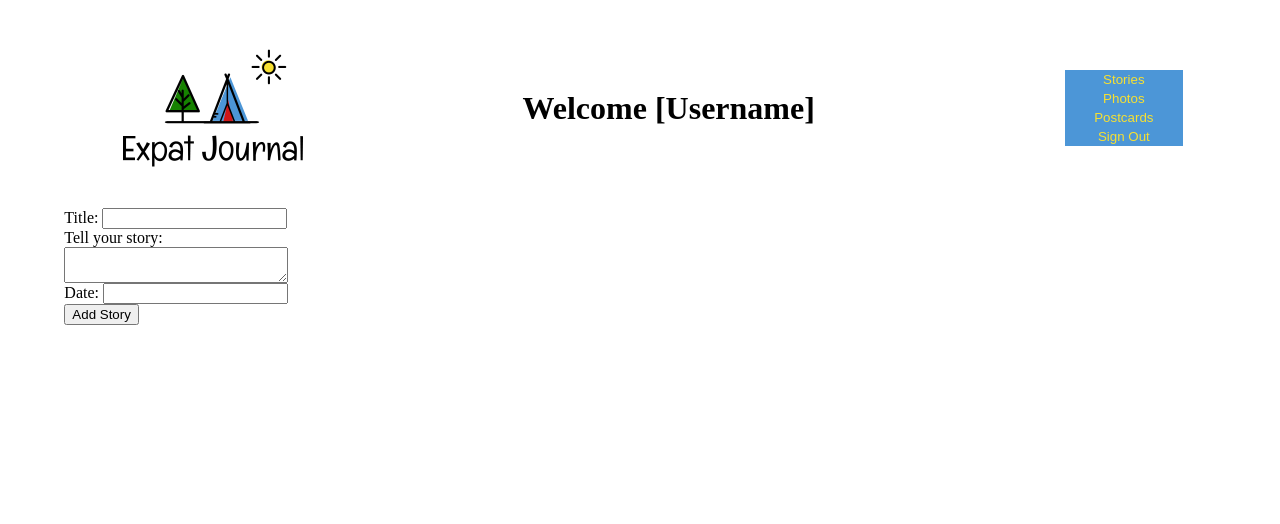
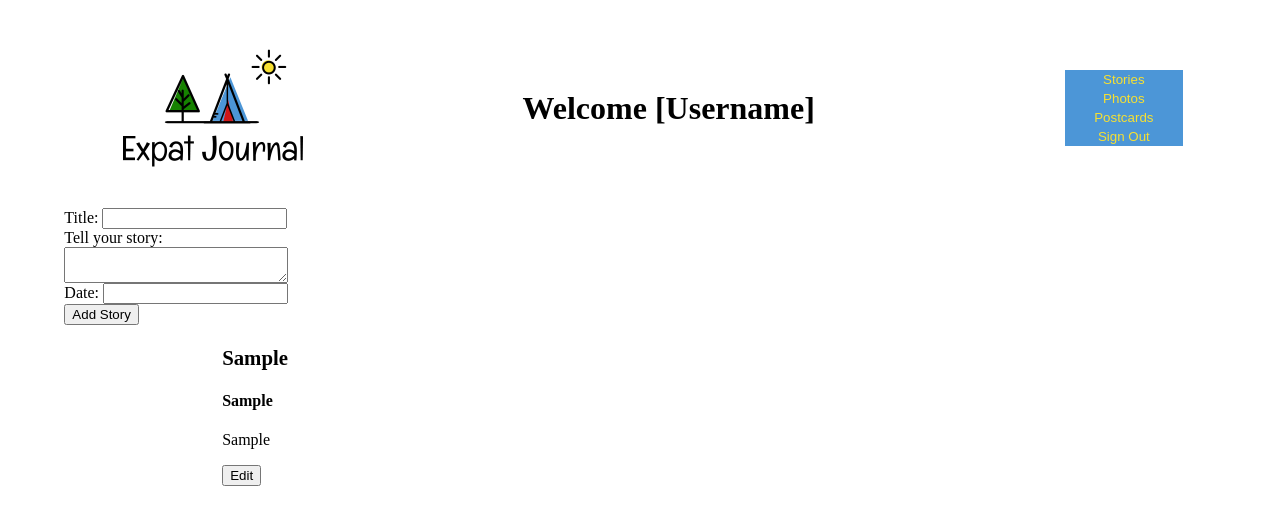
Before and after one commit to Expat-Journal8/front-end, a React (Create React App) app: page /Stories in a window 1280 px wide. Both pictures are taken after typing "Sample", "Sample", "Sample" into the empty fields and a click on the button "Add Story". Shown: the top 524 px of the page. Built offline with nearby package versions, Linux system fonts and the light colour scheme; a web font is replaced by a local one.

Commit message:
Mapping out how to edit stories...

```diff
--- a/src/App.js
+++ b/src/App.js
@@ -9,10 +9,8 @@ import Postcard from "./Components/Postcard";
 import Photo from "./Components/Photo";
 import Globe from "./Components/GlobeBanner";
 import { Switch, Route } from "react-router-dom";
-import { useLocation } from "react-router-dom";
 
 function App() {
-  const current = useLocation().pathname;
   return (
     <div className="App">
        <Switch>
--- a/src/Components/SignIn.js
+++ b/src/Components/SignIn.js
@@ -1,5 +1,4 @@
 import React, { useState, useEffect } from "react";
-import { useLocation, Switch, Route } from "react-router-dom";
 import * as yup from "yup";
 import axios from "axios";
 
--- a/src/Components/SignUp.js
+++ b/src/Components/SignUp.js
@@ -64,10 +64,11 @@ const SignUp = () =>{
         e.preventDefault();
         axios
         .post(postTo, userSUP)
-        .then( reply => { setReplyState(reply.data) } )
+        .then( reply => { setReplyState(reply.data); } )
         .catch( error => console.log(error) );
     };
 
+    useEffect( ()=>{ console.log(replyState) },[replyState] );
 
     return(
         <div className="joinWrap">
--- a/src/Components/Stories.js
+++ b/src/Components/Stories.js
@@ -4,25 +4,47 @@ import map from "./assets/world.png"
 
 const EditStories =()=>{
     const  [story, setStory ] = useState( { title:"",trip:"" , date:"" } );
-    const [entry, setEntry] = useState( [{ title:"",trip:"" , date:"" }] );
+    const [entries, setEntries] = useState( [{ title:"",trip:"" , date:"" }] );
+    const [editEntry, setEditEntry] = useState({title:"",trip:"",date:""});
+
     const handleChange = e => {
         const tale = {
             ...story,
             [e.target.name]:
             e.target.value};
             setStory(tale);
-    };
+        };
 
     const handleSubmit = e => {
         e.preventDefault();
-        setEntry([...entry, story]);
+        setEntries([...entries, story]);
         setStory({title:"", trip:"", date:""});
     };
 
     useEffect( ()=>{
-        console.log("succesfully journaled:",entry)
-    },[entry] );
+        console.log("Story added to entries array: ",entries)
 
+    },[entries] );
+
+    useEffect( ()=>{
+        console.log("Pulling story from array of entries with index from edit button event: ",entries[editEntry.index]);
+        console.log("index given from edit button event: ",editEntry.index)
+
+    },[editEntry] );
+
+    const Journal =({entries,edit})=>{
+            return (
+                       <div className="journalWrap">
+                           {entries.map( (entry,index) => {
+                               return(
+                               <div key={index} className="wrapper">
+                               <h3>{entry.title}</h3><span><h4>{entry.date}</h4></span>
+                               <p>{entry.trip}</p>
+                               {index === 0 ?  null : <button onClick={() => setEditEntry({entry,index})}>Edit</button>}
+                               </div>)
+                           } )}
+                       </div>)
+    };
     return(
         <div className="storiesWrapper">
             <form onSubmit={ handleSubmit }>
@@ -41,6 +63,9 @@ const EditStories =()=>{
                 <button>Add Story</button>
             </form>
 
+
+            <Journal entries={entries}/>
+
             </div>
         )
 };
```
Also changed, not shown: src/Components/EditStories.js (deleted).
